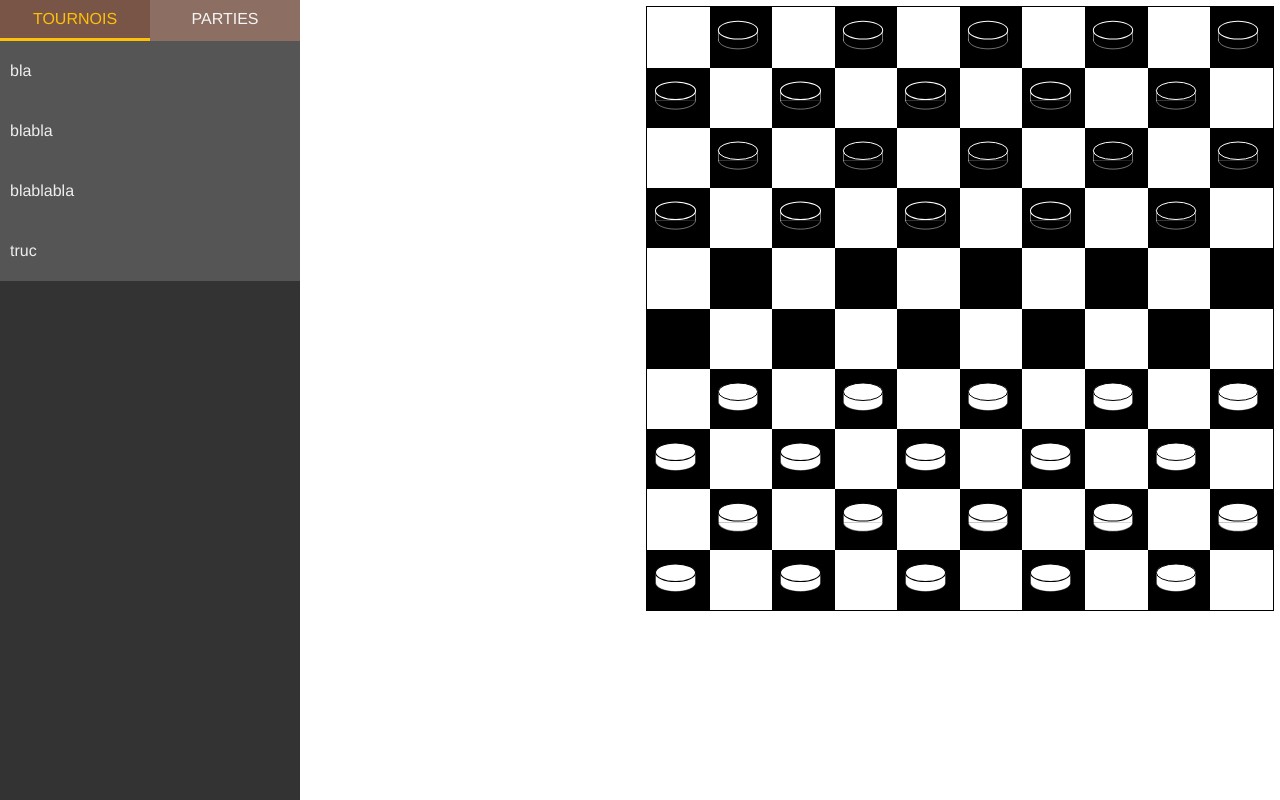
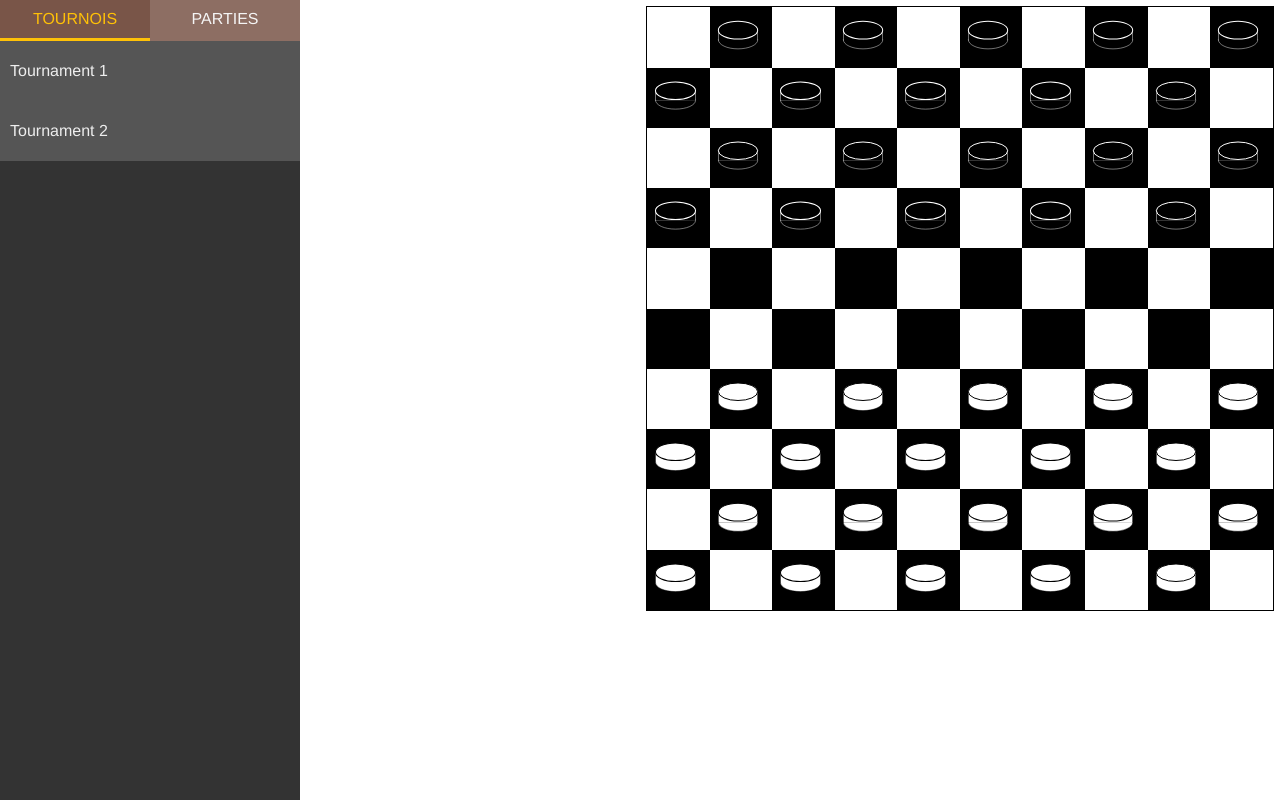
Before and after one commit to M2GIL/IAtaaa-client, an Angular app: page / in a window 1280 px wide. Built offline with nearby package versions, Linux system fonts and the light colour scheme.

Commit message:
feat(http): add service with mock

```diff
--- a/src/app/app.module.ts
+++ b/src/app/app.module.ts
@@ -9,6 +9,8 @@ import { AsideComponent } from './aside/aside.component';
 import { BubbleComponent } from './bubble/bubble.component';
 
 import { BubbleService } from './bubble.service';
+import { GamesService } from './games/games.service';
+import { TournamentsService } from './tournaments/tournaments.service';
 
 @NgModule({
   declarations: [
@@ -23,7 +25,9 @@ import { BubbleService } from './bubble.service';
     HttpModule
   ],
   providers: [
-    { provide: 'bubble', useClass: BubbleService }
+    { provide: 'bubble', useClass: BubbleService },
+    GamesService,
+    TournamentsService
   ],
   bootstrap: [AppComponent]
 })
--- a/src/app/aside/aside.component.html
+++ b/src/app/aside/aside.component.html
@@ -4,7 +4,7 @@
     <div class="menu-item" [class.selected]="!isTournamentSelected()" (click)="showGames()">Parties</div>
   </div>
   <ul class="tournaments">
-    <li *ngFor="let item of menuItems" (click)="gameAsideIsOpened = true;">{{ item }}</li>
+    <li *ngFor="let item of menuItems" (click)="gameAsideIsOpened = true;">{{ item.name }}</li>
   </ul>
 </aside>
 
--- a/src/app/aside/aside.component.ts
+++ b/src/app/aside/aside.component.ts
@@ -1,5 +1,8 @@
-import {Component, OnInit, Inject} from '@angular/core';
-import {BubbleService} from "../bubble.service";
+import { Component, OnInit, Inject } from '@angular/core';
+import { BubbleService } from '../bubble.service';
+import { GamesService } from '../games/games.service';
+import { TournamentsService } from '../tournaments/tournaments.service';
+import { MenuItem } from './menuitem';
 
 @Component({
   selector: 'app-aside',
@@ -7,12 +10,8 @@ import {BubbleService} from "../bubble.service";
   styleUrls: ['./aside.component.scss']
 })
 export class AsideComponent implements OnInit {
-  menuItems = [];
+  menuItems: Array<MenuItem> = [];
   tournamentSelected: boolean;
-
-  tournaments = [
-    "bla", "blabla", "blablabla", "truc"
-  ];
 
   games = [
     "bla", "blabla", "blablabla", "truc",
@@ -20,14 +19,12 @@ export class AsideComponent implements OnInit {
     "bla", "blabla", "blablabla", "truc",
   ];
 
-  oneVSone = [
-    "Un vs Un", "Deux vs Deux", "blablabla", "truc", "toto"
-  ]
-
   gameAsideIsOpened = false;
 
   constructor(
-    @Inject('bubble') private _bubble: BubbleService
+    @Inject('bubble') private _bubble: BubbleService,
+    private _gamesService: GamesService,
+    private _tournamentsService: TournamentsService
   ) { }
 
   ngOnInit() {
@@ -36,12 +33,14 @@ export class AsideComponent implements OnInit {
 
   showTournaments() {
     this.tournamentSelected = true;
-    this.menuItems = this.tournaments;
+    this._tournamentsService.getTournaments()
+      .then(tournaments => this.menuItems = tournaments);
   }
 
   showGames() {
     this.tournamentSelected = false;
-    this.menuItems = this.oneVSone;
+    this._gamesService.getGames()
+      .then(games => this.menuItems = games);
   }
 
   isTournamentSelected() {
--- /dev/null
+++ b/src/app/aside/menuitem.ts
@@ -0,0 +1,3 @@
+export interface MenuItem {
+  name: String;
+}
--- /dev/null
+++ b/src/app/games/game.ts
@@ -0,0 +1,12 @@
+import { MenuItem } from '../aside/menuitem';
+
+export class Game implements MenuItem {
+  private _name: String;
+
+  constructor(_name: String) {
+    this._name = _name;
+   }
+
+  get name() { return this._name; }
+  set name(_name: String) { this._name = _name; }
+}
--- /dev/null
+++ b/src/app/games/games.service.ts
@@ -0,0 +1,17 @@
+import { Injectable } from '@angular/core';
+import { Http } from '@angular/http';
+import { Game } from './game';
+
+@Injectable()
+export class GamesService {
+  private GAMES: Array<Game> = [
+    new Game('Game 1'),
+    new Game('Game 2')
+  ];
+
+  constructor(http: Http) {}
+
+  getGames(): Promise<Game[]> {
+    return Promise.resolve(this.GAMES);
+  }
+}
--- /dev/null
+++ b/src/app/tournaments/tournament.ts
@@ -0,0 +1,12 @@
+import { MenuItem } from '../aside/menuitem';
+
+export class Tournament implements MenuItem {
+  private _name: String;
+
+  constructor(_name: String) {
+    this._name = _name;
+   }
+
+  get name() { return this._name; }
+  set name(_name: String) { this._name = _name; }
+}
--- /dev/null
+++ b/src/app/tournaments/tournaments.service.ts
@@ -0,0 +1,17 @@
+import { Injectable } from '@angular/core';
+import { Http } from '@angular/http';
+import { Tournament } from './tournament';
+
+@Injectable()
+export class TournamentsService {
+  private TOURNAMENTS: Array<Tournament> = [
+    new Tournament('Tournament 1'),
+    new Tournament('Tournament 2')
+  ];
+
+  constructor(http: Http) {}
+
+  getTournaments(): Promise<Tournament[]> {
+    return Promise.resolve(this.TOURNAMENTS);
+  }
+}
```
Also changed, not shown: 1 other file (tests, documents, lock files or other folders).
